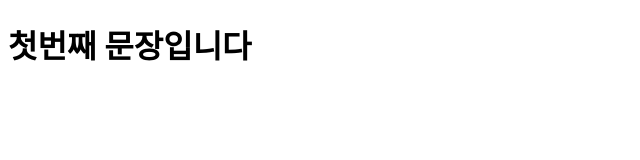
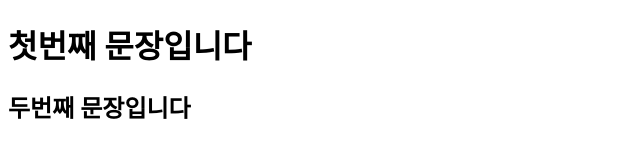
Before and after one commit to aplaco/gitttt-test, a plain HTML site: page index.html in a window 1280 px wide. Shown: the whole page, without its empty margins (0-640 px from the left). Drawn offline with Linux system fonts and the light colour scheme.

Commit message:
두번째 문장생성

```diff
--- a/index.html
+++ b/index.html
@@ -7,5 +7,6 @@
 </head>
 <body>
     <h1>첫번째 문장입니다</h1>
+    <h2>두번째 문장입니다</h2>
 </body>
 </html>
```
